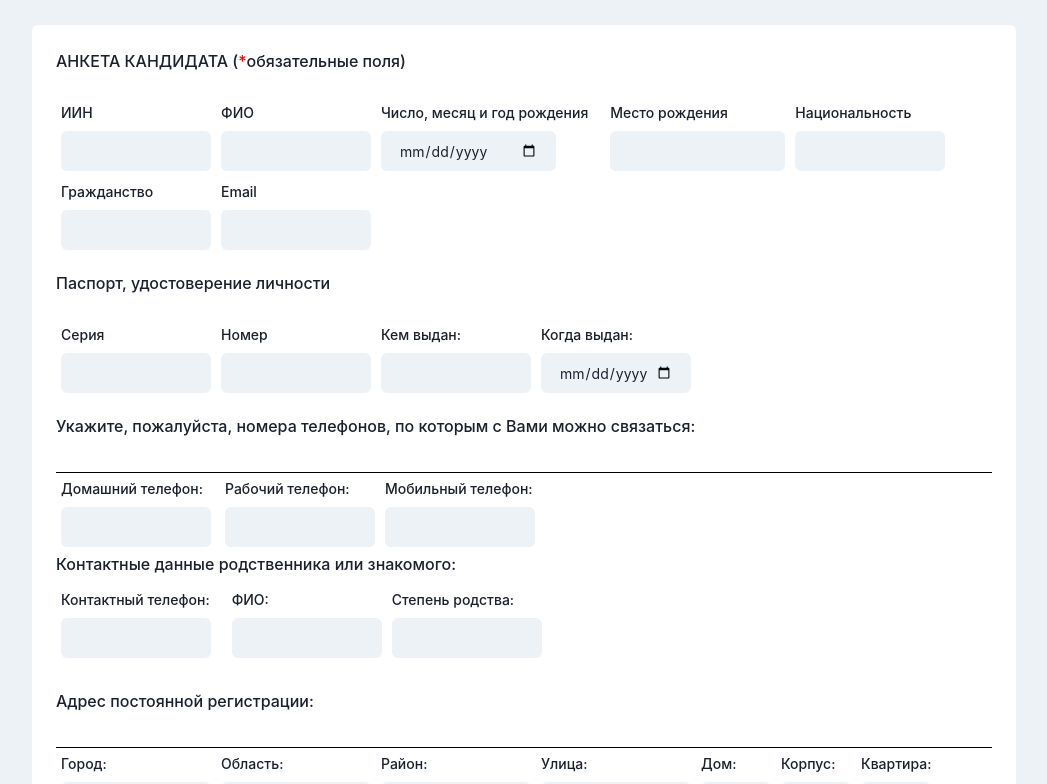
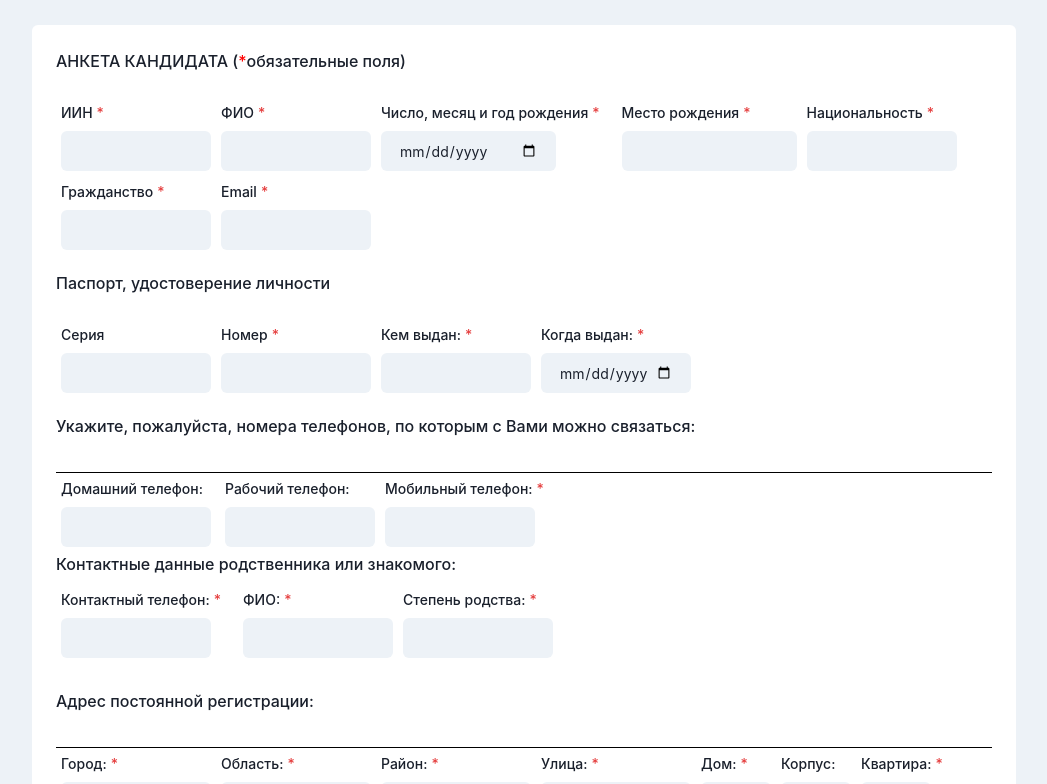
Before and after one commit to Jetonionst/jusan-hire, a React (Create React App) app in the folder front-end/: page /form in a window 1280 px wide. Shown: the top 784 px of the page, without its empty margins (116-1163 px from the left). Built offline with nearby package versions, Linux system fonts and the light colour scheme; a web font is replaced by a local one.

Commit message:
enabled validation

```diff
--- a/front-end/src/components/pages/Anketa.jsx
+++ b/front-end/src/components/pages/Anketa.jsx
@@ -247,7 +247,7 @@ export default function Anketa() {
   const [eduList] = useState([
     <div className="fieldsContex">
       <FormControl
-        //isRequired
+        isRequired
         display="flex"
         // justifyContent="space-between"
         flexWrap="wrap"
@@ -351,7 +351,7 @@ export default function Anketa() {
   const [specialCourses] = useState([
     <div className="fieldsContex">
       <FormControl
-        //isRequired
+        isRequired
         display="flex"
         // justifyContent="space-between"
         flexWrap="wrap"
@@ -629,7 +629,7 @@ export default function Anketa() {
     <div className="fieldsContainer">
       <div className="fieldsContex">
         <FormControl
-          //isRequired
+          isRequired
           display="flex"
           // justifyContent="space-between"
           flexWrap="wrap"
@@ -714,7 +714,7 @@ export default function Anketa() {
       specialCourses.push(
         <div className="fieldsContex">
           <FormControl
-            //isRequired
+            isRequired
             display="flex"
             // justifyContent="space-between"
             flexWrap="wrap"
@@ -825,7 +825,7 @@ export default function Anketa() {
       eduList.push(
         <div className="fieldsContex">
           <FormControl
-            //isRequired
+            isRequired
             display="flex"
             // justifyContent="space-between"
             flexWrap="wrap"
@@ -1136,7 +1136,7 @@ export default function Anketa() {
         <div className="fieldsContainer">
           <div className="fieldsContex">
             <FormControl
-              //isRequired
+              isRequired
               display="flex"
               // justifyContent="space-between"
               flexWrap="wrap"
@@ -1226,7 +1226,7 @@ export default function Anketa() {
                     обязательные поля)
                   </FormLabel>
                   <FormControl
-                    //isRequired
+                    isRequired
                     display="flex"
                     // justifyContent="space-between"
                     flexWrap="wrap"
@@ -1343,14 +1343,13 @@ export default function Anketa() {
                     Паспорт, удостоверение личности
                   </FormLabel>
                   <FormControl
-                    //isRequired
+                    isRequired
                     display={"flex"}
                     // justifyContent="space-between"
                     flexWrap="wrap"
                   >
                     <div className="field">
-                      <FormControl //isRequired={false}
-                      >
+                      <FormControl isRequired={false}>
                         <FormLabel htmlFor="text" fontSize={fSize}>
                           Серия
                         </FormLabel>
@@ -1457,8 +1456,7 @@ export default function Anketa() {
                           />
                         </div>
                         <div className="field">
-                          <FormControl //isRequired
-                          >
+                          <FormControl isRequired>
                             <FormLabel htmlFor="text" fontSize={fSize}>
                               Мобильный телефон:
                             </FormLabel>
@@ -1481,7 +1479,7 @@ export default function Anketa() {
                         Контактные данные родственника или знакомого:
                       </FormLabel>
                       <FormControl
-                        //isRequired
+                        isRequired
                         display="flex"
                         flexWrap="wrap"
                         //   justifyContent="space-between"
@@ -1542,7 +1540,7 @@ export default function Anketa() {
                       <FormControl
                         display="flex"
                         flexWrap="wrap"
-                        //isRequired
+                        isRequired
                         //   justifyContent="space-between"
                       >
                         <div className="field">
@@ -1621,8 +1619,7 @@ export default function Anketa() {
                           />
                         </div>
                         <div className="field">
-                          <FormControl //isRequired={false}
-                          >
+                          <FormControl isRequired={false}>
                             <FormLabel htmlFor="text" fontSize={fSize}>
                               Корпус:
                             </FormLabel>
@@ -1918,7 +1915,7 @@ export default function Anketa() {
                   <div className="fieldsContainer">
                     <div className="filedsContex">
                       <FormControl
-                        //isRequired
+                        isRequired
                         display="flex"
                         // justifyContent="space-between"
                         flexWrap="wrap"
@@ -2086,7 +2083,7 @@ export default function Anketa() {
                     </div>
                     <div className="filedsContex">
                       <FormControl
-                        //isRequired
+                        isRequired
                         display="flex"
                         // justifyContent="space-between"
                         flexWrap="wrap"
@@ -2254,7 +2251,7 @@ export default function Anketa() {
                     </div>
                     <div className="filedsContex">
                       <FormControl
-                        //isRequired
+                        isRequired
                         display="flex"
                         // justifyContent="space-between"
                         flexWrap="wrap"
@@ -2429,7 +2426,7 @@ export default function Anketa() {
                   <div className="filedsContainer">
                     <div className="filedsContex">
                       <FormControl
-                        //isRequired
+                        isRequired
                         display="flex"
                         // justifyContent="space-between"
                         flexWrap="wrap"
@@ -2510,7 +2507,7 @@ export default function Anketa() {
                     </div>
                     <div className="filedsContex">
                       <FormControl
-                        //isRequired
+                        isRequired
                         display="flex"
                         // justifyContent="space-between"
                         flexWrap="wrap"
@@ -2591,7 +2588,7 @@ export default function Anketa() {
                     </div>
                     <div className="filedsContex">
                       <FormControl
-                        //isRequired
+                        isRequired
                         display="flex"
                         // justifyContent="space-between"
                         flexWrap="wrap"
@@ -2719,7 +2716,7 @@ export default function Anketa() {
                   </FormLabel>
                   <div className="field">
                     <Select
-                      //isRequired
+                      isRequired
                       id="marriageStatus"
                       name="marriageStatus"
                       onChange={formik.handleChange}
@@ -2745,7 +2742,7 @@ export default function Anketa() {
                         <div className="fieldsContainer">
                           <div className="filedsContex">
                             <FormControl
-                              //isRequired
+                              isRequired
                               display="flex"
                               // justifyContent="space-between"
                               flexWrap="wrap"
@@ -3228,7 +3225,7 @@ export default function Anketa() {
                   <div className="field">
                     <span style={{ color: "red" }}>*</span>
                     <Select
-                      //isRequired
+                      isRequired
                       id="military"
                       name="military"
                       onChange={formik.handleChange}
```
